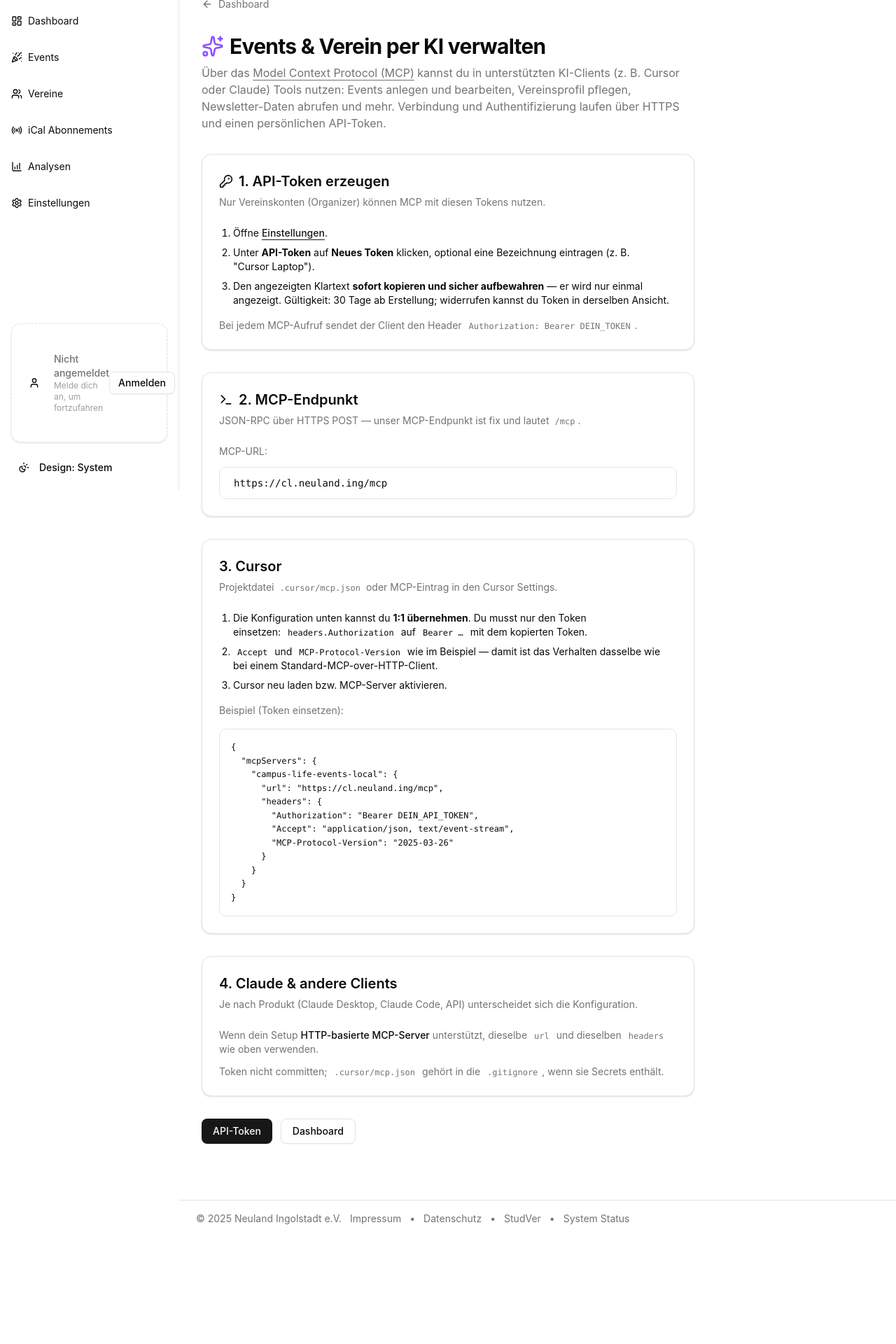
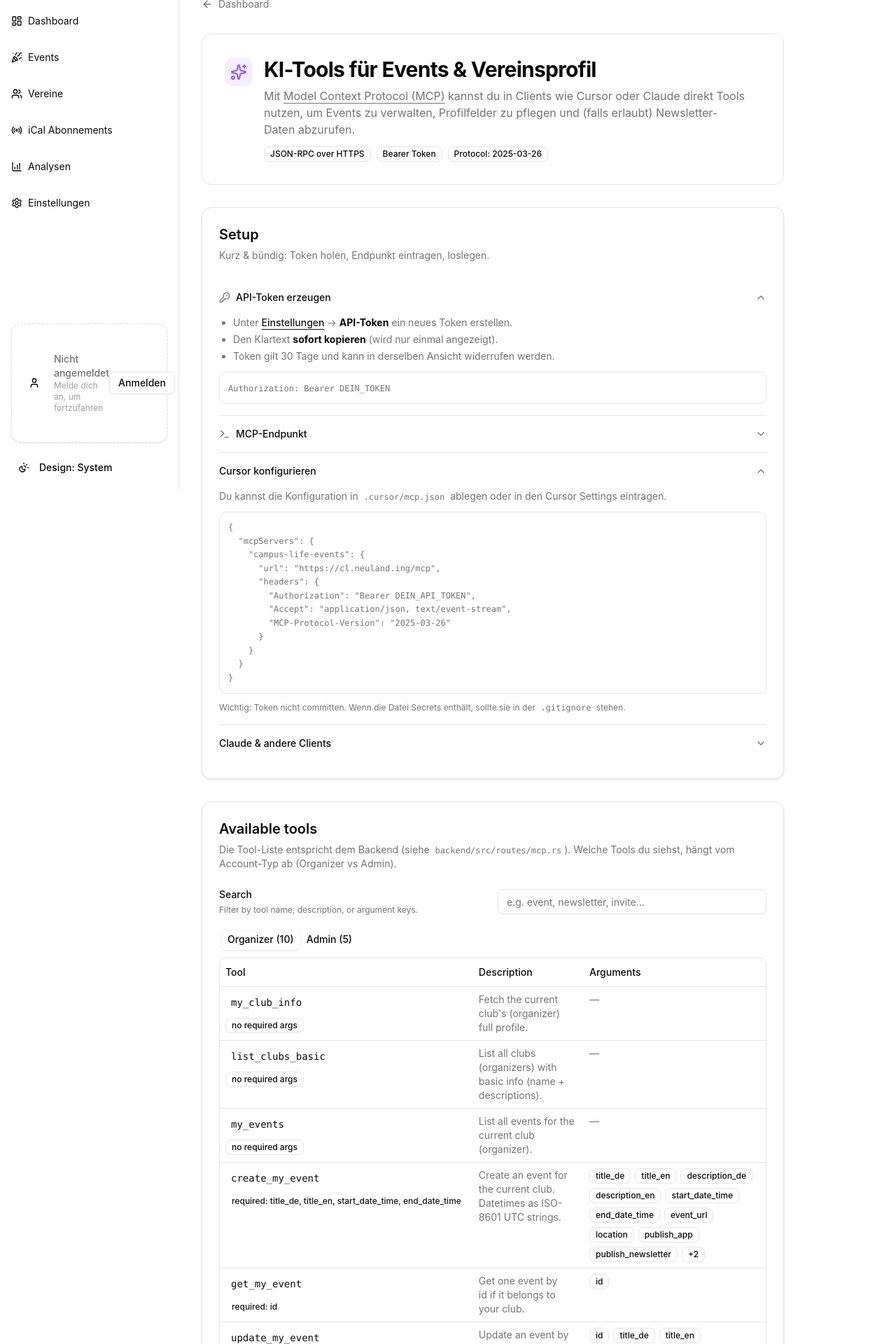
Before and after one commit to neuland-ingolstadt/campus-life-events, a Next.js app in the folder frontend/: page /ai-setup in a window 1280 px wide. Shown: the part 100-2020 px from the top of the page at 70% size. Before the commit the page ends 1867 px from the top, so only its background shows below. Built offline with nearby package versions, Linux system fonts and the light colour scheme; no server answers.

Commit message:
refactor: update TypeScript configuration and improve text formatting in various pages

```diff
--- a/frontend/app/(app)/admin/manage/page.tsx
+++ b/frontend/app/(app)/admin/manage/page.tsx
@@ -67,7 +67,7 @@ export default function ManageAdminsPage() {
 					<DataTableColumnHeader column={column} title="E-Mail" />
 				),
 				cell: ({ row }) => (
-					<div className="text-sm">{row.original.email || '—'}</div>
+					<div className="text-sm">{row.original.email || '-'}</div>
 				),
 				size: 200
 			},
--- a/frontend/app/(app)/ai-setup/page.tsx
+++ b/frontend/app/(app)/ai-setup/page.tsx
@@ -2,6 +2,14 @@
 
 import { ArrowLeft, KeyRound, Sparkles, Terminal } from 'lucide-react'
 import Link from 'next/link'
+import { useMemo, useState } from 'react'
+import {
+	Accordion,
+	AccordionContent,
+	AccordionItem,
+	AccordionTrigger
+} from '@/components/ui/accordion'
+import { Badge } from '@/components/ui/badge'
 import { Button } from '@/components/ui/button'
 import {
 	Card,
@@ -10,11 +18,301 @@ import {
 	CardHeader,
 	CardTitle
 } from '@/components/ui/card'
+import { Input } from '@/components/ui/input'
 import { SidebarTrigger } from '@/components/ui/sidebar'
+import {
+	Table,
+	TableBody,
+	TableCell,
+	TableHead,
+	TableHeader,
+	TableRow
+} from '@/components/ui/table'
+import { Tabs, TabsContent, TabsList, TabsTrigger } from '@/components/ui/tabs'
 
 const MCP_URL = 'https://cl.neuland.ing/mcp'
 
+type ToolSchema = {
+	name: string
+	description: string
+	inputSchema: {
+		type: 'object'
+		required?: string[]
+		properties?: Record<
+			string,
+			{ type?: string; format?: string; description?: string }
+		>
+		additionalProperties: boolean
+	}
+}
+
+const ORGANIZER_TOOLS: ToolSchema[] = [
+	{
+		name: 'my_club_info',
+		description: "Fetch the current club's (organizer) full profile.",
+		inputSchema: { type: 'object', properties: {}, additionalProperties: false }
+	},
+	{
+		name: 'list_clubs_basic',
+		description:
+			'List all clubs (organizers) with basic info (name + descriptions).',
+		inputSchema: { type: 'object', properties: {}, additionalProperties: false }
+	},
+	{
+		name: 'my_events',
+		description: 'List all events for the current club (organizer).',
+		inputSchema: { type: 'object', properties: {}, additionalProperties: false }
+	},
+	{
+		name: 'create_my_event',
+		description:
+			'Create an event for the current club. Datetimes as ISO-8601 UTC strings.',
+		inputSchema: {
+			type: 'object',
+			required: ['title_de', 'title_en', 'start_date_time', 'end_date_time'],
+			properties: {
+				title_de: { type: 'string' },
+				title_en: { type: 'string' },
+				description_de: { type: 'string' },
+				description_en: { type: 'string' },
+				start_date_time: { type: 'string', format: 'date-time' },
+				end_date_time: { type: 'string', format: 'date-time' },
+				event_url: { type: 'string' },
+				location: { type: 'string' },
+				publish_app: { type: 'boolean' },
+				publish_newsletter: { type: 'boolean' },
+				publish_in_ical: { type: 'boolean' },
+				publish_web: { type: 'boolean' }
+			},
+			additionalProperties: false
+		}
+	},
+	{
+		name: 'get_my_event',
+		description: 'Get one event by id if it belongs to your club.',
+		inputSchema: {
+			type: 'object',
+			required: ['id'],
+			properties: { id: { type: 'integer' } },
+			additionalProperties: false
+		}
+	},
+	{
+		name: 'update_my_event',
+		description:
+			'Update an event by id (your club only). Include at least one field besides id.',
+		inputSchema: {
+			type: 'object',
+			required: ['id'],
+			properties: {
+				id: { type: 'integer' },
+				title_de: { type: 'string' },
+				title_en: { type: 'string' },
+				description_de: { type: 'string' },
+				description_en: { type: 'string' },
+				start_date_time: { type: 'string', format: 'date-time' },
+				end_date_time: { type: 'string', format: 'date-time' },
+				event_url: { type: 'string' },
+				location: { type: 'string' },
+				publish_app: { type: 'boolean' },
+				publish_newsletter: { type: 'boolean' },
+				publish_in_ical: { type: 'boolean' },
+				publish_web: { type: 'boolean' }
+			},
+			additionalProperties: false
+		}
+	},
+	{
+		name: 'delete_my_event',
+		description: 'Delete an event by id (your club only).',
+		inputSchema: {
+			type: 'object',
+			required: ['id'],
+			properties: { id: { type: 'integer' } },
+			additionalProperties: false
+		}
+	},
+	{
+		name: 'list_my_events_filtered',
+		description:
+			"List your club's events with optional upcoming filter and pagination.",
+		inputSchema: {
+			type: 'object',
+			properties: {
+				upcoming_only: { type: 'boolean' },
+				limit: { type: 'integer' },
+				offset: { type: 'integer' }
+			},
+			additionalProperties: false
+		}
+	},
+	{
+		name: 'newsletter_upcoming_summary',
+		description:
+			'Newsletter dataset for the next two weeks (requires newsletter permission on the organizer). Optional week_start YYYY-MM-DD (Monday of week).',
+		inputSchema: {
+			type: 'object',
+			properties: { week_start: { type: 'string', description: 'YYYY-MM-DD' } },
+			additionalProperties: false
+		}
+	},
+	{
+		name: 'update_my_club_profile',
+		description: 'Update your club profile fields (at least one required).',
+		inputSchema: {
+			type: 'object',
+			properties: {
+				name: { type: 'string' },
+				description_de: { type: 'string' },
+				description_en: { type: 'string' },
+				website_url: { type: 'string' },
+				instagram_url: { type: 'string' },
+				location: { type: 'string' },
+				linkedin_url: { type: 'string' },
+				registration_number: { type: 'string' },
+				non_profit: { type: 'boolean' }
+			},
+			additionalProperties: false
+		}
+	}
+]
+
+const ADMIN_TOOLS: ToolSchema[] = [
+	{
+		name: 'list_clubs_basic',
+		description:
+			'List all clubs (organizers) with basic info (name + descriptions).',
+		inputSchema: { type: 'object', properties: {}, additionalProperties: false }
+	},
+	{
+		name: 'list_admins_with_invites',
+		description:
+			'List all admin accounts including invite status and setup-token expiry (admin only).',
+		inputSchema: { type: 'object', properties: {}, additionalProperties: false }
+	},
+	{
+		name: 'list_clubs_with_invites',
+		description:
+			'List all clubs (organizers) including invite status and setup-token expiry (admin only).',
+		inputSchema: { type: 'object', properties: {}, additionalProperties: false }
+	},
+	{
+		name: 'invite_club',
+		description:
+			'Invite a new club (organizer): creates organizer + setup token and sends invite email if SMTP is configured (admin only).',
+		inputSchema: {
+			type: 'object',
+			required: ['name', 'email'],
+			properties: {
+				name: { type: 'string' },
+				email: { type: 'string' }
+			},
+			additionalProperties: false
+		}
+	},
+	{
+		name: 'newsletter_upcoming_summary',
+		description:
+			'Newsletter dataset for the next two weeks (requires newsletter permission on the organizer). Optional week_start YYYY-MM-DD (Monday of week).',
+		inputSchema: {
+			type: 'object',
+			properties: { week_start: { type: 'string', description: 'YYYY-MM-DD' } },
+			additionalProperties: false
+		}
+	}
+]
+
+function ToolTable({ tools, filter }: { tools: ToolSchema[]; filter: string }) {
+	const normalized = filter.trim().toLowerCase()
+
+	const rows = useMemo(() => {
+		if (!normalized) return tools
+		return tools.filter((t) => {
+			const props = Object.keys(t.inputSchema.properties ?? {}).join(' ')
+			return `${t.name} ${t.description} ${props}`
+				.toLowerCase()
+				.includes(normalized)
+		})
+	}, [tools, normalized])
+
+	return (
+		<div className="rounded-lg border overflow-hidden">
+			<Table>
+				<TableHeader>
+					<TableRow>
+						<TableHead className="w-[220px]">Tool</TableHead>
+						<TableHead>Description</TableHead>
+						<TableHead className="w-[260px]">Arguments</TableHead>
+					</TableRow>
+				</TableHeader>
+				<TableBody>
+					{rows.map((tool) => {
+						const required = tool.inputSchema.required ?? []
+						const properties = Object.keys(tool.inputSchema.properties ?? {})
+
+						return (
+							<TableRow key={tool.name}>
+								<TableCell className="align-top">
+									<div className="flex flex-col gap-2">
+										<code className="text-xs sm:text-sm font-medium bg-muted px-2 py-1 rounded w-fit">
+											{tool.name}
+										</code>
+										{required.length > 0 ? (
+											<Badge variant="secondary" className="w-fit">
+												required: {required.join(', ')}
+											</Badge>
+										) : (
+											<Badge variant="outline" className="w-fit">
+												no required args
+											</Badge>
+										)}
+									</div>
+								</TableCell>
+								<TableCell className="align-top">
+									<p className="text-sm text-muted-foreground text-pretty whitespace-normal">
+										{tool.description}
+									</p>
+								</TableCell>
+								<TableCell className="align-top">
+									{properties.length > 0 ? (
+										<div className="flex flex-wrap gap-1.5 whitespace-normal">
+											{properties.slice(0, 10).map((key) => (
+												<Badge key={key} variant="outline">
+													{key}
+												</Badge>
+											))}
+											{properties.length > 10 ? (
+												<Badge variant="outline">
+													+{properties.length - 10}
+												</Badge>
+											) : null}
+										</div>
+									) : (
+										<span className="text-sm text-muted-foreground">—</span>
+									)}
+								</TableCell>
+							</TableRow>
+						)
+					})}
+
+					{rows.length === 0 ? (
+						<TableRow>
+							<TableCell colSpan={3}>
+								<div className="py-6 text-sm text-muted-foreground">
+									No tools match your search.
+								</div>
+							</TableCell>
+						</TableRow>
+					) : null}
+				</TableBody>
+			</Table>
+		</div>
+	)
+}
+
 export default function McpSetupPage() {
+	const [toolFilter, setToolFilter] = useState('')
+
 	return (
 		<div className="flex flex-col min-h-screen">
 			<header className="sticky top-0 z-50 flex h-16 shrink-0 items-center gap-2 border-b bg-background/95 backdrop-blur-sm px-4">
@@ -24,7 +322,7 @@ export default function McpSetupPage() {
 				</div>
 			</header>
 
-			<div className="flex-1 space-y-8 p-4 md:p-8 pt-6 mb-12 max-w-3xl">
+			<div className="flex-1 space-y-8 p-4 md:p-8 pt-6 mb-12 max-w-4xl">
 				<Link
 					href="/"
 					className="inline-flex items-center gap-2 text-sm text-muted-foreground hover:text-foreground transition-colors"
@@ -33,15 +331,17 @@ export default function McpSetupPage() {
 					Dashboard
 				</Link>
 
-				<div className="space-y-2">
-					<div className="flex items-center gap-2">
-						<Sparkles className="size-8 text-violet-500 shrink-0" />
-						<h2 className="text-3xl font-bold tracking-tight">
-							Events &amp; Verein per KI verwalten
+				<div className="rounded-xl border bg-muted/10 p-6 md:p-8">
+					<div className="flex items-start gap-4">
+						<div className="mt-0.5 rounded-lg bg-violet-500/10 p-2">
+							<Sparkles className="size-6 text-violet-500" />
+						</div>
+						<div className="space-y-2 min-w-0">
+							<h2 className="text-2xl md:text-3xl font-bold tracking-tight">
+								KI-Tools für Events &amp; Vereinsprofil
 							</h2>
-					</div>
 							<p className="text-muted-foreground text-pretty">
-						Über das{' '}
+								Mit{' '}
 								<a
 									href="https://modelcontextprotocol.io"
 									target="_blank"
@@ -50,123 +350,105 @@ export default function McpSetupPage() {
 								>
 									Model Context Protocol (MCP)
 								</a>{' '}
-						kannst du in unterstützten KI-Clients (z.&nbsp;B. Cursor oder
-						Claude) Tools nutzen: Events anlegen und bearbeiten, Vereinsprofil
-						pflegen, Newsletter-Daten abrufen und mehr. Verbindung und
-						Authentifizierung laufen über HTTPS und einen persönlichen
-						API-Token.
+								kannst du in Clients wie Cursor oder Claude direkt Tools nutzen,
+								um Events zu verwalten, Profilfelder zu pflegen und (falls
+								erlaubt) Newsletter-Daten abzurufen.
 							</p>
+							<div className="flex flex-wrap gap-2 pt-1">
+								<Badge variant="outline">JSON-RPC over HTTPS</Badge>
+								<Badge variant="outline">Bearer Token</Badge>
+								<Badge variant="outline">Protocol: 2025-03-26</Badge>
+							</div>
+						</div>
+					</div>
 				</div>
 
 				<Card>
 					<CardHeader>
-						<CardTitle className="flex items-center gap-2 text-xl">
-							<KeyRound className="size-5" />
-							1. API-Token erzeugen
-						</CardTitle>
+						<CardTitle className="text-xl">Setup</CardTitle>
 						<CardDescription>
-							Nur Vereinskonten (Organizer) können MCP mit diesen Tokens nutzen.
+							Kurz &amp; bündig: Token holen, Endpunkt eintragen, loslegen.
 						</CardDescription>
 					</CardHeader>
-					<CardContent className="space-y-4 text-sm text-pretty">
-						<ol className="list-decimal pl-5 space-y-2">
+					<CardContent className="text-sm">
+						<Accordion type="multiple" defaultValue={['token', 'cursor']}>
+							<AccordionItem value="token">
+								<AccordionTrigger>
+									<div className="flex items-center gap-2">
+										<KeyRound className="size-4 text-muted-foreground" />
+										<span>API-Token erzeugen</span>
+									</div>
+								</AccordionTrigger>
+								<AccordionContent className="space-y-3 text-muted-foreground text-pretty">
+									<ul className="list-disc pl-5 space-y-1">
 										<li>
-								Öffne{' '}
+											Unter{' '}
 											<Link
 												href="/settings"
 												className="font-medium text-primary underline underline-offset-4"
 											>
 												Einstellungen
-								</Link>
-								.
+											</Link>{' '}
+											→ <strong className="text-foreground">API-Token</strong>{' '}
+											ein neues Token erstellen.
 										</li>
 										<li>
-								Unter <strong>API-Token</strong> auf{' '}
-								<strong>Neues Token</strong> klicken, optional eine Bezeichnung
-								eintragen (z.&nbsp;B. &quot;Cursor Laptop&quot;).
+											Den Klartext{' '}
+											<strong className="text-foreground">
+												sofort kopieren
+											</strong>{' '}
+											(wird nur einmal angezeigt).
 										</li>
 										<li>
-								Den angezeigten Klartext{' '}
-								<strong>sofort kopieren und sicher aufbewahren</strong> — er
-								wird nur einmal angezeigt. Gültigkeit: 30&nbsp;Tage ab
-								Erstellung; widerrufen kannst du Token in derselben Ansicht.
+											Token gilt 30 Tage und kann in derselben Ansicht
+											widerrufen werden.
 										</li>
-						</ol>
-						<p className="text-muted-foreground">
-							Bei jedem MCP-Aufruf sendet der Client den Header{' '}
-							<code className="text-xs bg-muted px-1.5 py-0.5 rounded">
+									</ul>
+									<div className="rounded-lg border bg-muted/30 p-3">
+										<code className="text-xs break-all">
 											Authorization: Bearer DEIN_TOKEN
 										</code>
-							.
+									</div>
+								</AccordionContent>
+							</AccordionItem>
+
+							<AccordionItem value="endpoint">
+								<AccordionTrigger>
+									<div className="flex items-center gap-2">
+										<Terminal className="size-4 text-muted-foreground" />
+										<span>MCP-Endpunkt</span>
+									</div>
+								</AccordionTrigger>
+								<AccordionContent className="space-y-3 text-muted-foreground text-pretty">
+									<p>
+										JSON-RPC über HTTPS POST. Der Endpunkt ist fix und lautet{' '}
+										<code className="text-xs bg-muted px-1 rounded">/mcp</code>.
 									</p>
-					</CardContent>
-				</Card>
-
-				<Card>
-					<CardHeader>
-						<CardTitle className="flex items-center gap-2 text-xl">
-							<Terminal className="size-5" />
-							2. MCP-Endpunkt
-						</CardTitle>
-						<CardDescription>
-							JSON-RPC über HTTPS POST — unser MCP-Endpunkt ist fix und lautet{' '}
-							<code className="text-xs bg-muted px-1 rounded">/mcp</code>.
-						</CardDescription>
-					</CardHeader>
-					<CardContent className="space-y-3 text-sm">
-						<p className="text-muted-foreground">MCP-URL:</p>
 									<div className="rounded-lg border bg-muted/30 p-3">
 										<code className="text-xs sm:text-sm bg-muted px-2 py-1 rounded break-all">
 											{MCP_URL}
 										</code>
 									</div>
-					</CardContent>
-				</Card>
+								</AccordionContent>
+							</AccordionItem>
 
-				<Card>
-					<CardHeader>
-						<CardTitle className="text-xl">3. Cursor</CardTitle>
-						<CardDescription>
-							Projektdatei{' '}
+							<AccordionItem value="cursor">
+								<AccordionTrigger>
+									<span>Cursor konfigurieren</span>
+								</AccordionTrigger>
+								<AccordionContent className="space-y-3 text-muted-foreground text-pretty">
+									<p>
+										Du kannst die Konfiguration in{' '}
 										<code className="text-xs bg-muted px-1 rounded">
 											.cursor/mcp.json
 										</code>{' '}
-							oder MCP-Eintrag in den Cursor Settings.
-						</CardDescription>
-					</CardHeader>
-					<CardContent className="space-y-4 text-sm text-pretty">
-						<ol className="list-decimal pl-5 space-y-2">
-							<li>
-								Die Konfiguration unten kannst du{' '}
-								<strong>1:1 übernehmen</strong>. Du musst nur den Token
-								einsetzen:
-								<code className="text-xs bg-muted px-1.5 py-0.5 rounded mx-1">
-									headers.Authorization
-								</code>
-								auf{' '}
-								<code className="text-xs bg-muted px-1.5 py-0.5 rounded">
-									Bearer …
-								</code>{' '}
-								mit dem kopierten Token.
-							</li>
-							<li>
-								<code className="text-xs bg-muted px-1.5 py-0.5 rounded">
-									Accept
-								</code>{' '}
-								und{' '}
-								<code className="text-xs bg-muted px-1.5 py-0.5 rounded">
-									MCP-Protocol-Version
-								</code>{' '}
-								wie im Beispiel — damit ist das Verhalten dasselbe wie bei einem
-								Standard-MCP-over-HTTP-Client.
-							</li>
-							<li>Cursor neu laden bzw. MCP-Server aktivieren.</li>
-						</ol>
-						<p className="text-muted-foreground">Beispiel (Token einsetzen):</p>
-						<pre className="text-xs bg-muted p-4 rounded-lg overflow-x-auto border leading-relaxed">
+										ablegen oder in den Cursor Settings eintragen.
+									</p>
+									<div className="rounded-lg border bg-muted/30 p-3 overflow-x-auto">
+										<pre className="text-xs leading-relaxed">
 											{`{
   "mcpServers": {
-    "campus-life-events-local": {
+    "campus-life-events": {
       "url": "${MCP_URL}",
       "headers": {
         "Authorization": "Bearer DEIN_API_TOKEN",
@@ -177,46 +459,81 @@ export default function McpSetupPage() {
   }
 }`}
 										</pre>
+									</div>
+									<p className="text-xs">
+										Wichtig: Token nicht committen. Wenn die Datei Secrets
+										enthält, sollte sie in der{' '}
+										<code className="text-xs bg-muted px-1 rounded">
+											.gitignore
+										</code>{' '}
+										stehen.
+									</p>
+								</AccordionContent>
+							</AccordionItem>
+
+							<AccordionItem value="other">
+								<AccordionTrigger>Claude &amp; andere Clients</AccordionTrigger>
+								<AccordionContent className="space-y-2 text-muted-foreground text-pretty">
+									<p>
+										Wenn dein Setup HTTP-basierte MCP-Server unterstützt,
+										verwende dieselbe{' '}
+										<code className="text-xs bg-muted px-1 rounded">url</code>{' '}
+										und dieselben{' '}
+										<code className="text-xs bg-muted px-1 rounded">
+											headers
+										</code>
+										.
+									</p>
+								</AccordionContent>
+							</AccordionItem>
+						</Accordion>
 					</CardContent>
 				</Card>
 
 				<Card>
 					<CardHeader>
-						<CardTitle className="text-xl">
-							4. Claude &amp; andere Clients
-						</CardTitle>
+						<CardTitle className="text-xl">Available tools</CardTitle>
 						<CardDescription>
-							Je nach Produkt (Claude Desktop, Claude Code, API) unterscheidet
-							sich die Konfiguration.
+							Die Tool-Liste entspricht dem Backend (siehe{' '}
+							<code className="text-xs bg-muted px-1 rounded">
+								backend/src/routes/mcp.rs
+							</code>
+							). Welche Tools du siehst, hängt vom Account-Typ ab (Organizer vs
+							Admin).
 						</CardDescription>
 					</CardHeader>
-					<CardContent className="space-y-3 text-sm text-pretty text-muted-foreground">
-						<p>
-							Wenn dein Setup{' '}
-							<strong className="text-foreground font-medium">
-								HTTP-basierte MCP-Server
-							</strong>{' '}
-							unterstützt, dieselbe{' '}
-							<code className="text-xs bg-muted px-1.5 py-0.5 rounded">
-								url
-							</code>{' '}
-							und dieselben{' '}
-							<code className="text-xs bg-muted px-1.5 py-0.5 rounded">
-								headers
-							</code>{' '}
-							wie oben verwenden.
+					<CardContent className="space-y-4">
+						<div className="flex flex-col gap-2 sm:flex-row sm:items-center sm:justify-between">
+							<div className="space-y-1">
+								<p className="text-sm font-medium">Search</p>
+								<p className="text-xs text-muted-foreground">
+									Filter by tool name, description, or argument keys.
 								</p>
-						<p>
-							Token nicht committen;{' '}
-							<code className="text-xs bg-muted px-1.5 py-0.5 rounded">
-								.cursor/mcp.json
-							</code>{' '}
-							gehört in die{' '}
-							<code className="text-xs bg-muted px-1.5 py-0.5 rounded">
-								.gitignore
-							</code>
-							, wenn sie Secrets enthält.
-						</p>
+							</div>
+							<div className="w-full sm:max-w-sm">
+								<Input
+									value={toolFilter}
+									onChange={(e) => setToolFilter(e.target.value)}
+									placeholder="e.g. event, newsletter, invite…"
+								/>
+							</div>
+						</div>
+						<Tabs defaultValue="organizer">
+							<TabsList>
+								<TabsTrigger value="organizer">
+									Organizer ({ORGANIZER_TOOLS.length})
+								</TabsTrigger>
+								<TabsTrigger value="admin">
+									Admin ({ADMIN_TOOLS.length})
+								</TabsTrigger>
+							</TabsList>
+							<TabsContent value="organizer">
+								<ToolTable tools={ORGANIZER_TOOLS} filter={toolFilter} />
+							</TabsContent>
+							<TabsContent value="admin">
+								<ToolTable tools={ADMIN_TOOLS} filter={toolFilter} />
+							</TabsContent>
+						</Tabs>
 					</CardContent>
 				</Card>
 
--- a/frontend/app/(app)/organizers/manage/page.tsx
+++ b/frontend/app/(app)/organizers/manage/page.tsx
@@ -93,7 +93,7 @@ export default function ManageOrganizersPage() {
 					<DataTableColumnHeader column={column} title="E-Mail" />
 				),
 				cell: ({ row }) => (
-					<div className="text-sm">{row.original.email || '—'}</div>
+					<div className="text-sm">{row.original.email || '-'}</div>
 				),
 				size: 200
 			},
--- a/frontend/app/(app)/page.tsx
+++ b/frontend/app/(app)/page.tsx
@@ -186,8 +186,7 @@ export default function Dashboard() {
 									</p>
 									<p className="text-sm text-muted-foreground text-pretty max-w-prose">
 										Nutze MCP in Cursor, Claude oder anderen Clients: Events
-										verwalten, Vereinsinfos pflegen und mehr — API-Token und
-										Kurzsetup über einen Klick.
+										verwalten, Vereinsinfos pflegen und mehr.
 									</p>
 								</div>
 							</div>
--- a/frontend/tsconfig.json
+++ b/frontend/tsconfig.json
@@ -32,10 +32,10 @@
     "**/*.ts",
     "**/*.tsx",
     "next-env.d.ts",
-    ".next/types/**/*.ts",
-    ".next/dev/types/**/*.ts"
+    ".next/types/**/*.ts"
   ],
   "exclude": [
-    "node_modules"
+    "node_modules",
+    ".next"
   ]
 }
```
Lines whose indentation alone changed are shown as unchanged.
